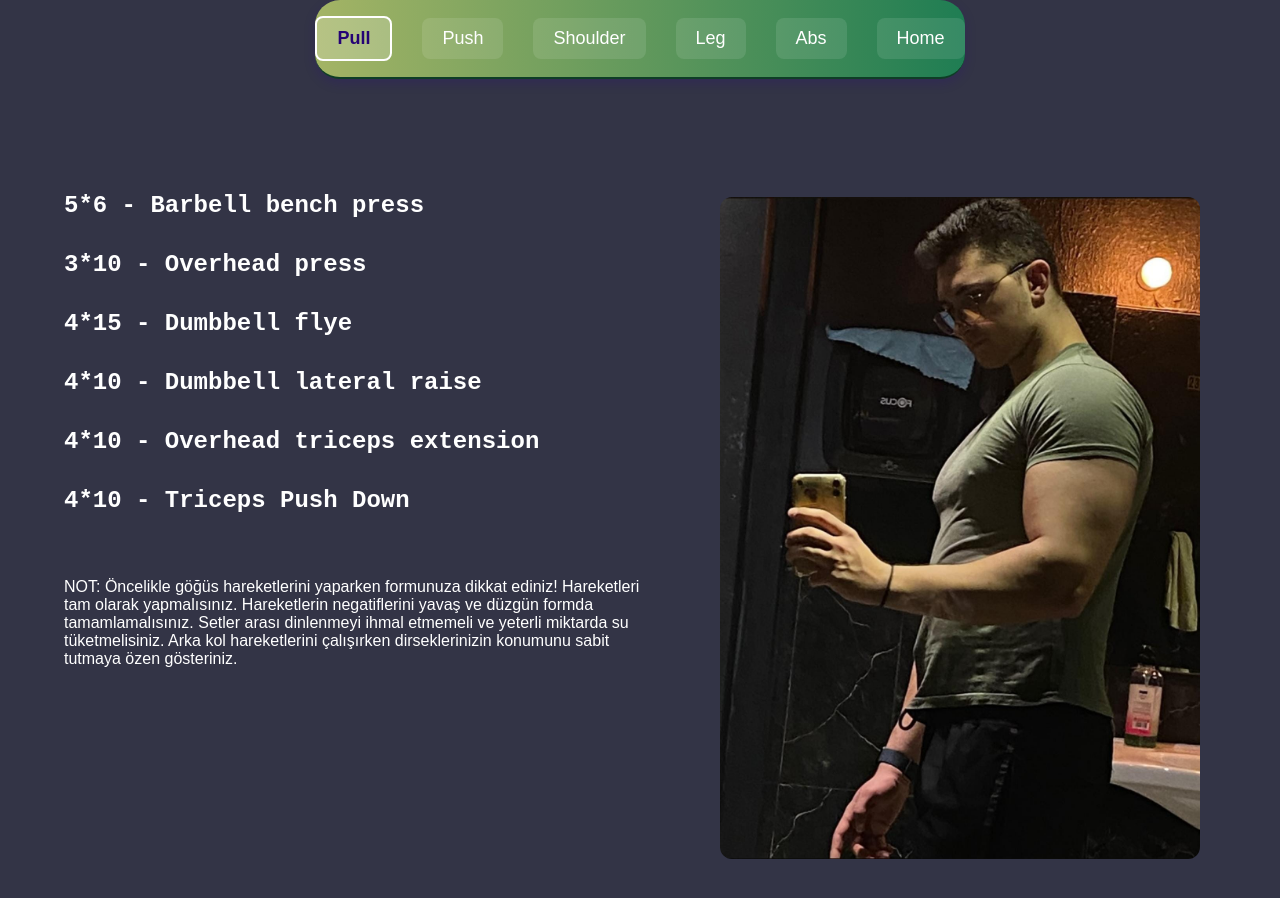
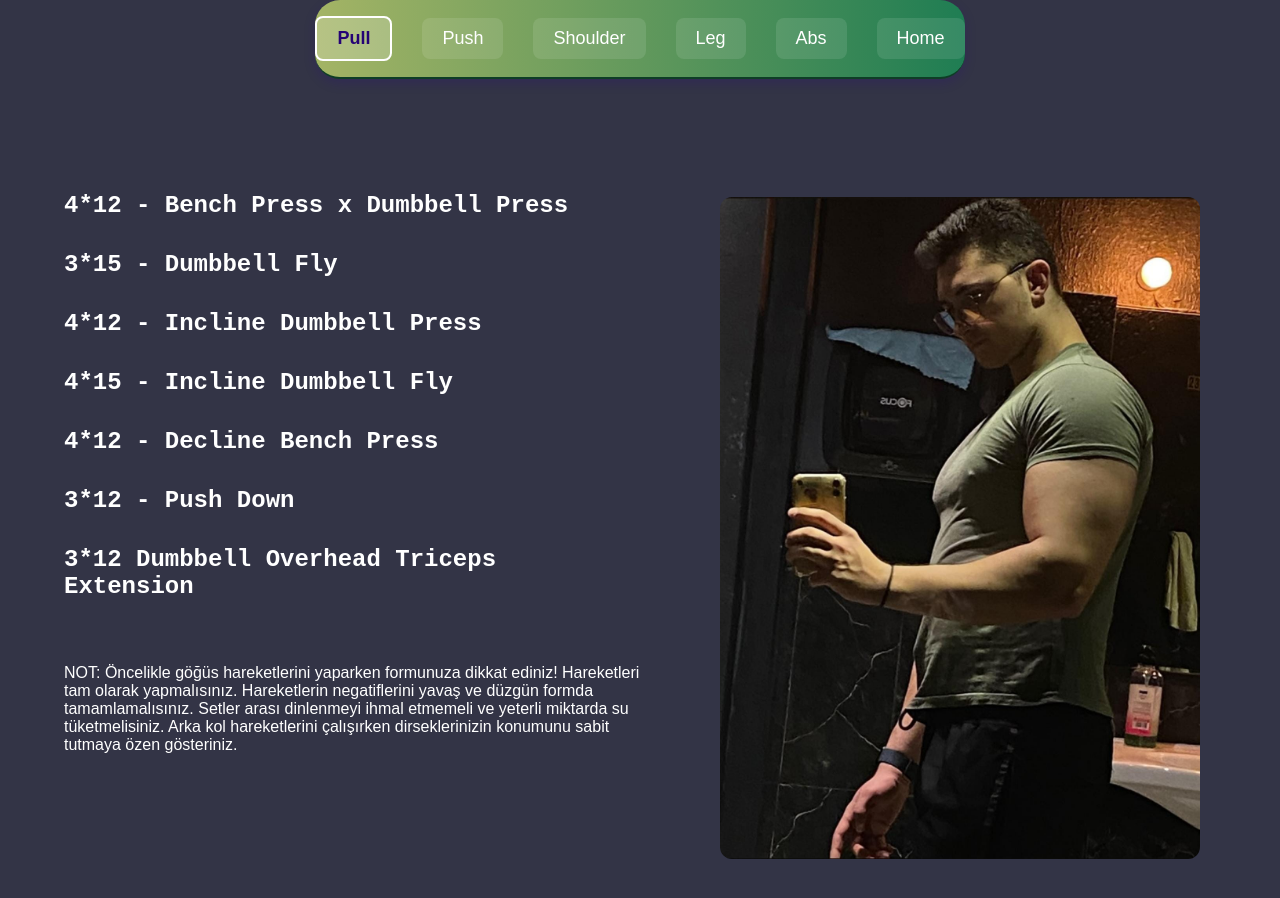
Before and after one commit to Cahit188/GYMAKL.com, a plain HTML site: page push.html in a window 1280 px wide. Drawn offline with Linux system fonts and the light colour scheme.

Commit message:
Update push.html

```diff
--- a/push.html
+++ b/push.html
@@ -23,12 +23,14 @@
 
     <div class="content-container">
         <div class="sayazi">
-            <h2> 5*6  - Barbell bench press </h2>
-            <h2> 3*10 - Overhead press </h2>
-            <h2> 4*15 - Dumbbell flye  </h2>
-            <h2> 4*10 - Dumbbell lateral raise</h2>
-            <h2> 4*10 - Overhead triceps extension</h2>
-            <h2> 4*10 - Triceps Push Down</h2>
+            <h2> 4*12 - Bench Press x Dumbbell Press </h2>
+            <h2> 3*15 - Dumbbell Fly </h2>
+            <h2> 4*12 - Incline Dumbbell Press  </h2>
+            <h2> 4*15 - Incline Dumbbell Fly </h2>
+            <h2> 4*12 - Decline Bench Press </h2>
+            <h2> 3*12 - Push Down </h2>
+            <h2> 3*12 Dumbbell Overhead Triceps Extension </h2>
+
                    <div>
             <p id="not">
                 NOT: Öncelikle göğüs hareketlerini yaparken formunuza dikkat ediniz!
```
